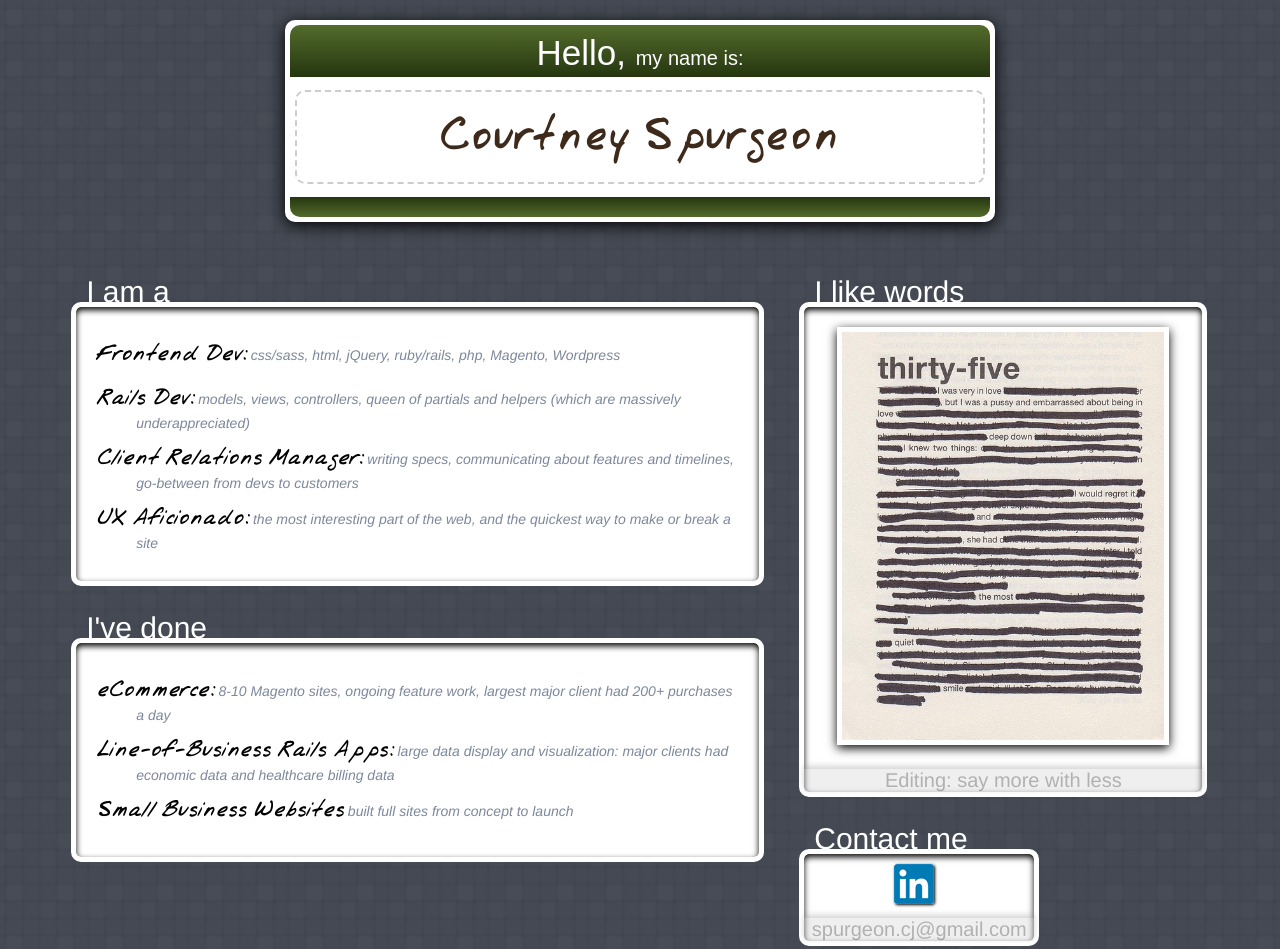
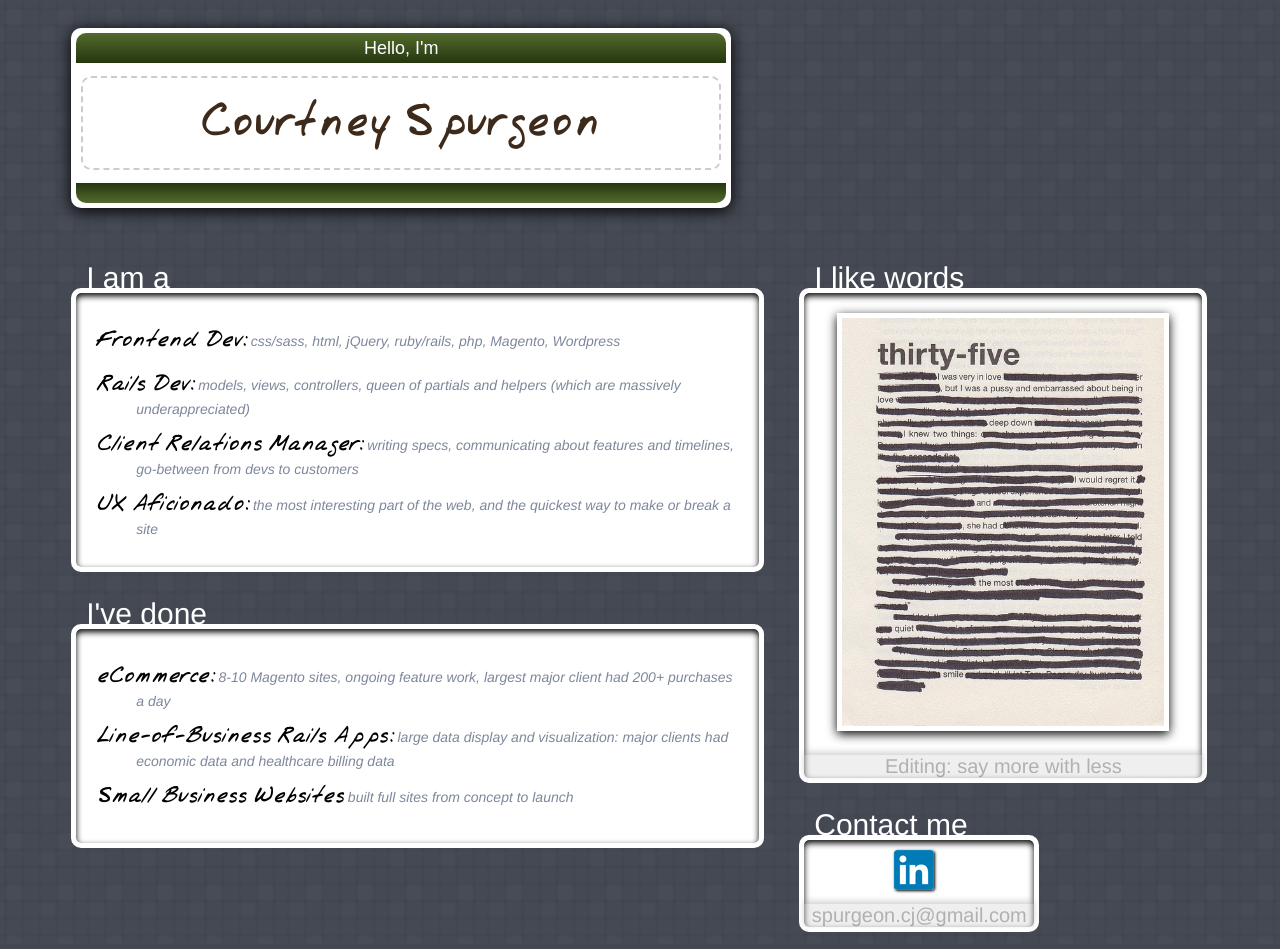
Before and after one commit to courtneyspurgeon/idsite, a plain HTML site: page index.html in a window 1280 px wide. Drawn offline with Linux system fonts and the light colour scheme.

Commit message:
experimenting with header

```diff
--- a/assets/basic_style.css
+++ b/assets/basic_style.css
@@ -136,10 +136,12 @@ section {
   margin: 40px 0 12px;
   position: relative;
   width: 100%;
-  max-width: 700px;
+  max-width: 650px;
   float: none;
-  margin: 20px auto 40px;
+  margin: 20px 0 40px;
   box-shadow: 0px 3px 16px #000;
+  float: left;
+  margin-right: 4%;
 }
 
 
@@ -151,9 +153,9 @@ div.tile_wrap:hover {
 
 .nametag_wrap h2 {
   font-weight: normal;
-  height: 52px;
-  line-height: 55px;
-  font-size: 35px;
+  height: 30px;
+  line-height: 30px;
+  font-size: 18px;
   font-family: sans-serif;
   margin: 0px;
   }
--- a/index.html
+++ b/index.html
@@ -11,7 +11,7 @@
 
     <div id="main_content">
     	<header class="nametag_wrap gradient">
-          <h2 class="nametag_title">Hello, <span>my name is:</span></h2>
+          <h2 class="nametag_title">Hello, I'm</h2>
      		  <h1>Courtney Spurgeon</h1>
           <div class="nametag_bottom"></div>
     	</header>
@@ -82,14 +82,11 @@
               <a href="http://www.linkedin.com/pub/courtney-spurgeon/1b/53/847" target="_blank">
                 <img src="assets/img/link_logo.png" alt="Yes, you may see my LinkedIn"/>
               </a>
-
-
             </div>
             <aside>
               <span class="fill_out_email"></span>
             </aside>
           </div><!-- end tile_wrap -->
-
 
         </div><!-- end col2 -->
 
```
Lines whose indentation alone changed are shown as unchanged.
